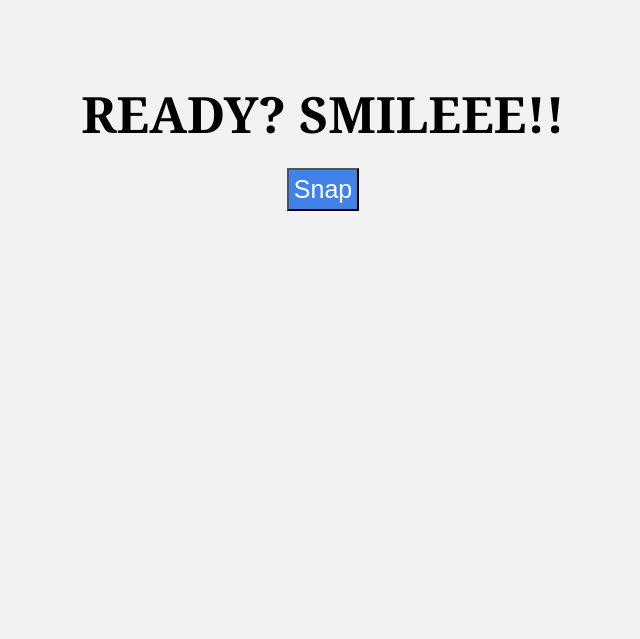
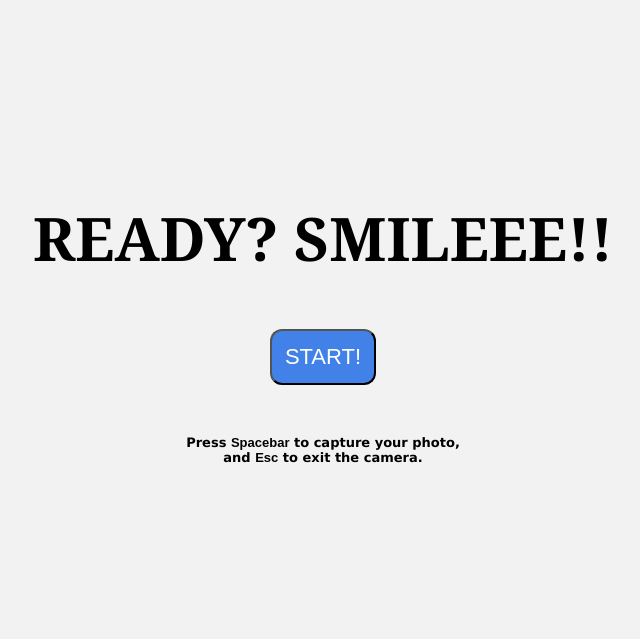
Before and after one commit to vocalfreak/WINpass-7-05, a Flask app: page /Photobooth_Page in a window 1280 px wide. Shown: the part 110-749 px from the top of the page, without its empty margins (317-957 px from the left). Run offline with Flask 3, Linux system fonts and the light colour scheme.

Commit message:
added some css

```diff
--- a/static/style.css
+++ b/static/style.css
@@ -99,22 +99,38 @@
 
   /* Photobooh css */
   .Camera{
-    text-align: center;
+    height: 75vh;
+    display: flex;
+    flex-direction: column;
+    justify-content: center;
+    align-items: center;
     padding: 40px;
     margin: 40px auto;
   }
 
   .Camera h1{
-    font-size: 50px;
+    font-size: 60px;
     /* color: */
-    margin-bottom: 20px;
-      font-family: Georgia, 'Times New Roman', Times, serif;
+    margin-bottom: 50px;
+    font-family: Georgia, 'Times New Roman', Times, serif;
     }
 
+  .Camera h4{
+    margin-top: 50px;
+    text-align: center;
+    font-size: 13px;
+    font-family: Verdana;
+  }
+
   button{
-    padding: 5px;
+    padding: 13px;
     cursor: pointer;
     background-color: #4281e7;
     color: #fff;
-    font-size: 25px;
+    font-size: 22px;
+    border-radius: 12px;
   }
+
+  button:hover {
+    background-color: #1652b3;
+  }
--- a/templates/photobooth_page.html
+++ b/templates/photobooth_page.html
@@ -28,8 +28,10 @@
       <section class="Camera">
         <h1>READY? SMILEEE!!</h1>
             <a href="{{ url_for('photobooth_camera') }}">
-        <button>Snap</button>
+        <button>START!</button>
         </a>
+        <h4>Press <strong>Spacebar</strong> to capture your photo,<br> and <strong>Esc</strong> to exit the camera.</h4>
+        <br>
       </section>
 
 
```
